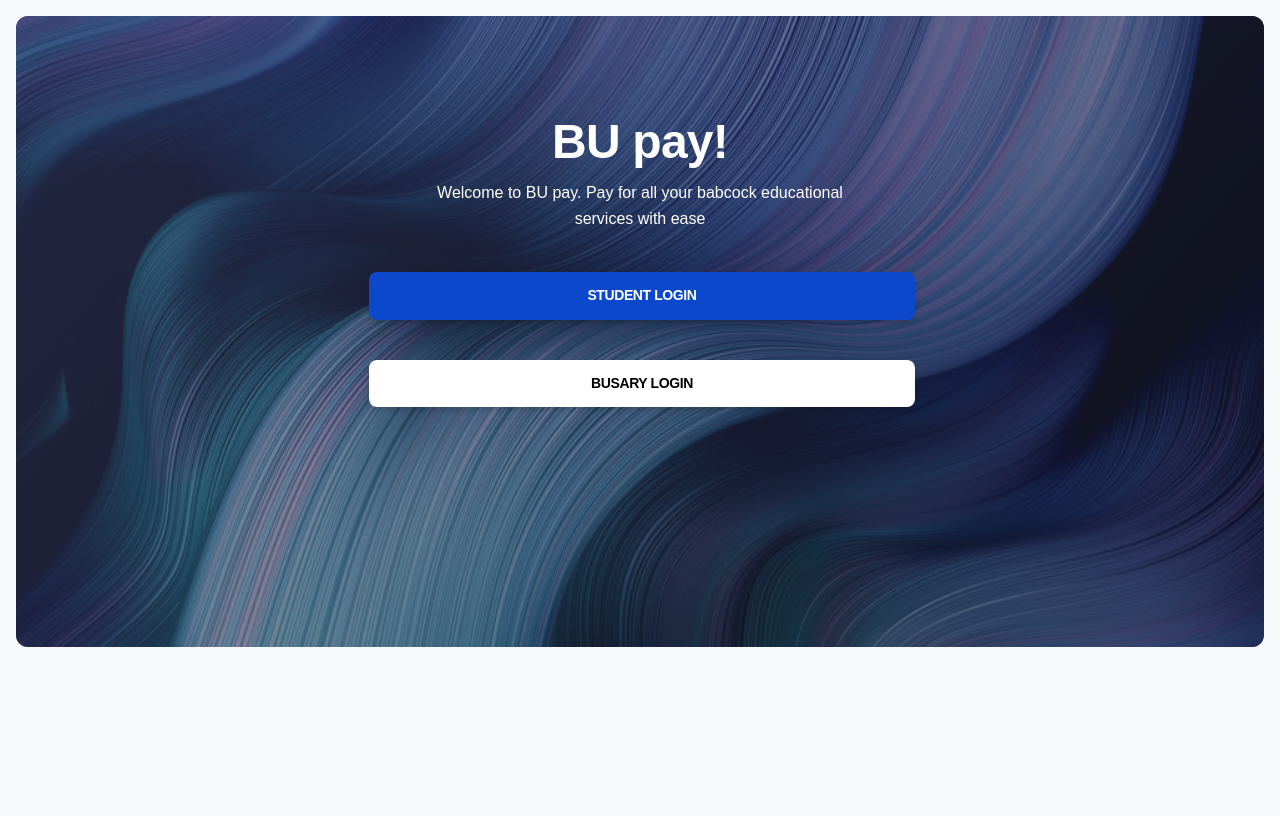
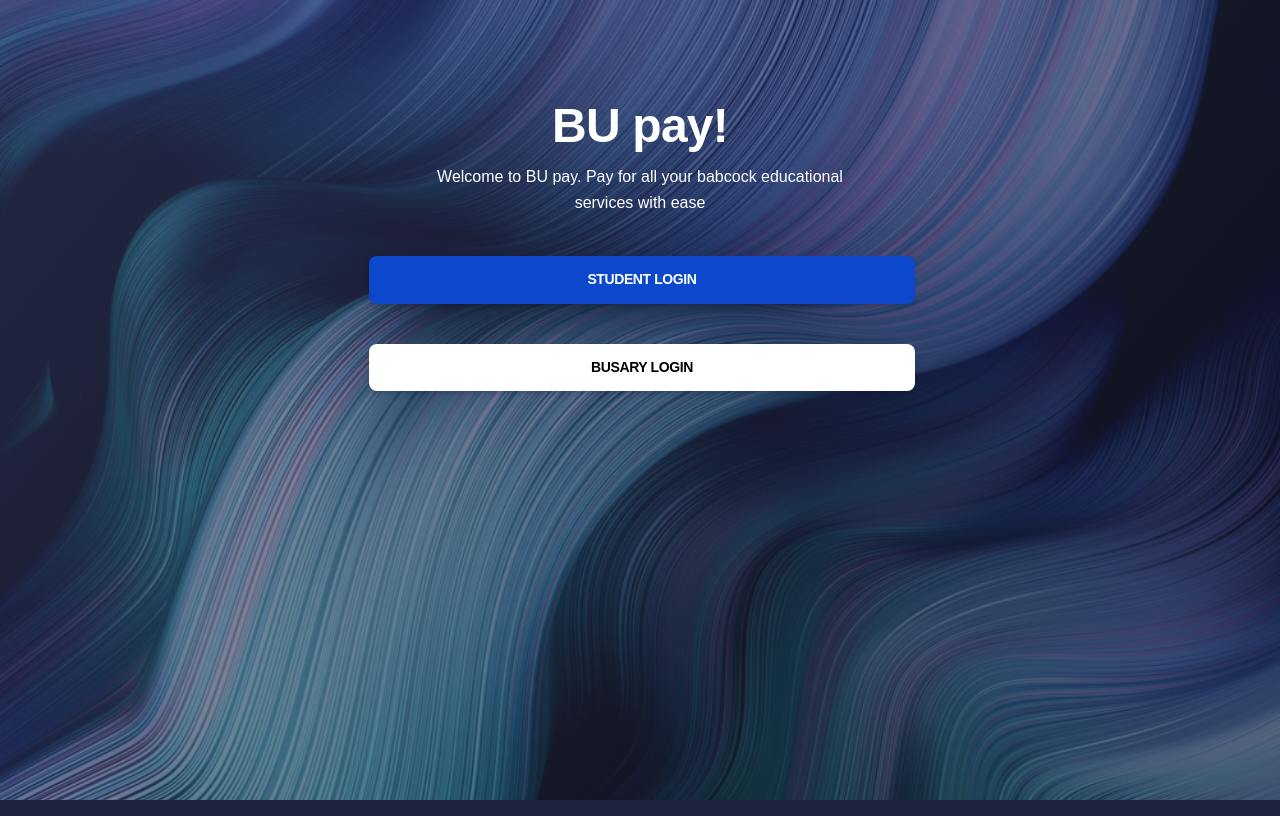
Before and after one commit to tecnosam/edupay, a Flask app: page / in a window 1280 px wide. Run offline with Flask 2, Linux system fonts and the light colour scheme; some libraries are stand-ins or nearby versions.

Commit message:
ui changes

```diff
--- a/app/templates/pages/landing.html
+++ b/app/templates/pages/landing.html
@@ -7,8 +7,8 @@
     <body class="g-sidenav-show  bg-gray-100" style="font-family: Arial;">
         <section class="min-vh-100">
 
-            <div class="page-header align-items-start min-vh-50 pt-5 pb-11 m-3 border-radius-lg"
-                style="background: url('static/img/curved-images/curved14.jpg'); background-size: 100%;">
+            <div class="page-header align-items-start min-vh-100 pt-5 pb-11"
+                style="background: url('static/img/curved-images/curved14.jpg'); background-size: 100%; background-repeat: no-repeat; background: contain;">
 
                 <span class="mask bg-gradient-dark opacity-6"></span>
 
```
